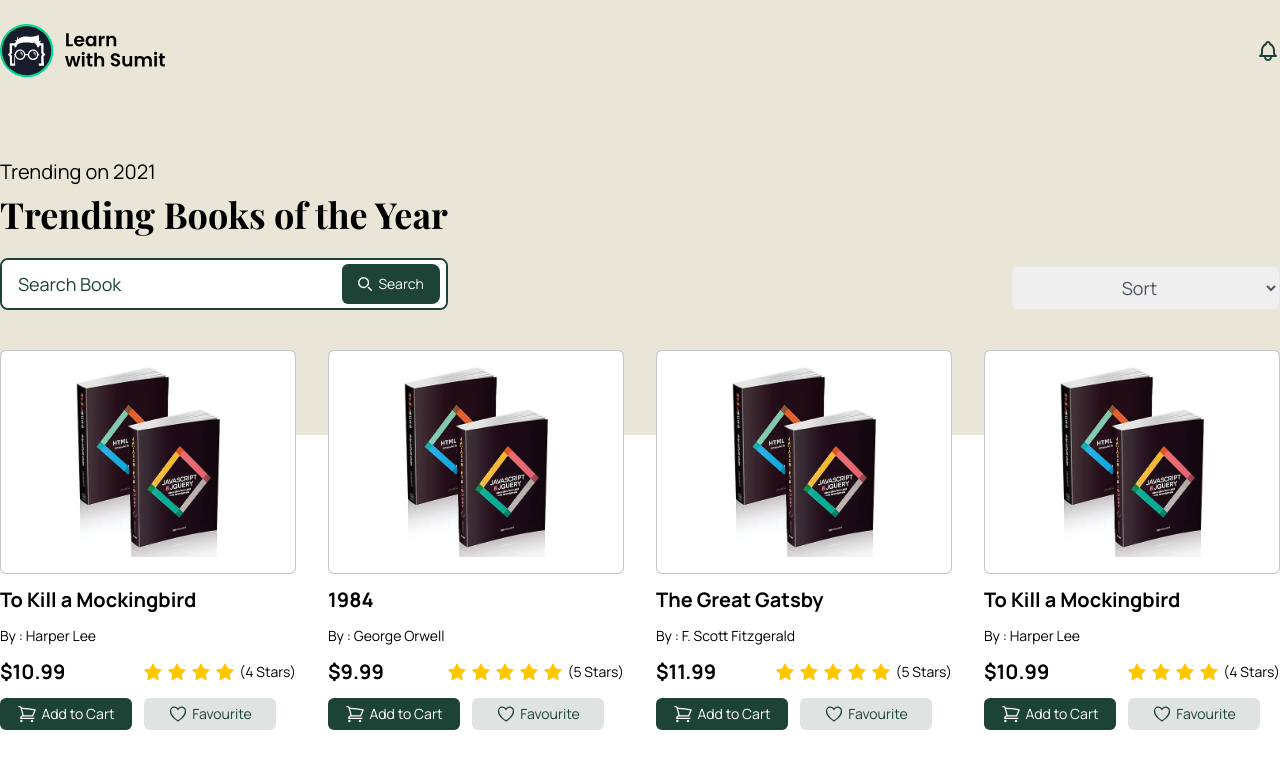
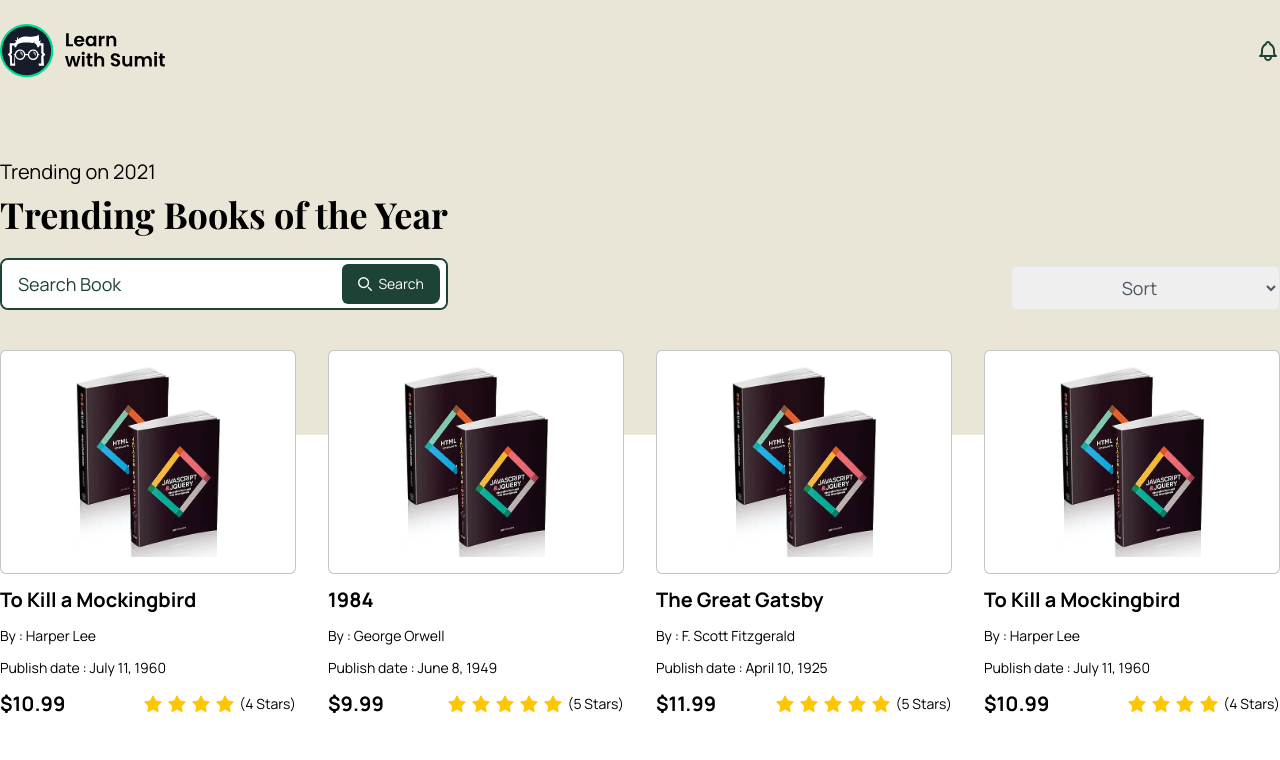
Before and after one commit to IktedarRajin24/Book-finder, a React (Vite) app: page / in a window 1280 px wide. Shown: the top 760 px of the page. Built offline with nearby package versions, Linux system fonts and the light colour scheme.

Commit message:
sorting feature added

```diff
--- a/src/Components/Actions.jsx
+++ b/src/Components/Actions.jsx
@@ -1,6 +1,6 @@
 import React from "react";
 
-const Actions = () => {
+const Actions = ({ onSortBooks }) => {
   return (
     <header className="mb-8 lg:mb-10 mx-auto max-w-7xl">
       <div className="mx-auto flex items-end justify-between max-md:max-w-[95%] max-md:flex-col max-md:items-start max-md:space-y-4">
@@ -51,6 +51,7 @@ const Actions = () => {
             className="cursor-pointer rounded-md border px-4 py-2 text-center text-gray-600"
             name="sortBy"
             id="sortBy"
+            onChange={(e) => onSortBooks(e.target.value)}
           >
             <option value="">Sort</option>
             <option value="name_asc">Name (A-Z)</option>
--- a/src/Components/Book.jsx
+++ b/src/Components/Book.jsx
@@ -1,20 +1,24 @@
 import React from "react";
 
 const Book = ({ book }) => {
+  const { image, title, author, publish_date, rating } = book;
   return (
-    <div className="space-y-3">
+    <div className="space-y-3 h-[450px] relative">
       <div className="flex items-center justify-center rounded-md border border-[#324251]/30 bg-white p-4">
-        <img className="max-w-[144px]" src={book.image} alt="book name" />
+        <img className="max-w-[144px]" src={image} alt="book name" />
       </div>
       <div className="space-y-3">
-        <h4 className="text-lg font-bold lg:text-xl">{book.title}</h4>
+        <h4 className="text-lg font-bold lg:text-xl">{title}</h4>
         <p className="text-xs lg:text-sm">
-          By : <span>{book.author}</span>
+          By : <span>{author}</span>
+        </p>
+        <p className="text-xs lg:text-sm">
+          Publish date : <span>{publish_date}</span>
         </p>
         <div className="flex items-center justify-between">
           <h4 className="text-lg font-bold lg:text-xl">${book.price}</h4>
           <div className="flex items-center space-x-1">
-            {Array.from({ length: book.rating }).map((_, index) => (
+            {Array.from({ length: rating }).map((_, index) => (
               <img
                 key={index}
                 src="./images/star.svg"
@@ -22,11 +26,11 @@ const Book = ({ book }) => {
                 className="w-5 h-5"
               />
             ))}
-            <span className="text-xs lg:text-sm">({book.rating} Stars)</span>
+            <span className="text-xs lg:text-sm">({rating} Stars)</span>
           </div>
         </div>
 
-        <div className="flex items-center gap-3 text-xs lg:text-sm">
+        <div className="flex items-center gap-3 text-xs lg:text-sm absolute bottom-0">
           <button className="flex min-w-[132px] items-center justify-center gap-1 rounded-md bg-[#1C4336] py-1.5 text-white transition-all hover:opacity-80 lg:py-1.5">
             <svg
               xmlns="http://www.w3.org/2000/svg"
--- a/src/Components/Main.jsx
+++ b/src/Components/Main.jsx
@@ -1,8 +1,8 @@
-import React from "react";
+import React, { useState } from "react";
 import Actions from "./Actions";
 import Books from "./Books";
 
-const books = [
+const allBooks = [
   {
     id: 1,
     title: "To Kill a Mockingbird",
@@ -186,9 +186,29 @@ const books = [
 ];
 
 const Main = () => {
+  const [books, setBooks] = useState(allBooks);
+  const handleSortBooks = (sortBy) => {
+    let sortedBooks;
+    if (sortBy === "name_asc") {
+      sortedBooks = books.sort((a, b) => a.title.localeCompare(b.title));
+    } else if (sortBy === "name_desc") {
+      sortedBooks = books.sort((a, b) => b.title.localeCompare(a.title));
+    } else if (sortBy === "year_asc") {
+      sortedBooks = books.sort(
+        (a, b) => a.publish_date.split(", ")[1] - b.publish_date.split(", ")[1]
+      );
+    } else if (sortBy === "year_desc") {
+      sortedBooks = books.sort(
+        (a, b) => b.publish_date.split(", ")[1] - a.publish_date.split(", ")[1]
+      );
+    } else {
+      sortedBooks = books;
+    }
+    setBooks([...sortedBooks]);
+  };
   return (
     <main className="my-10 lg:my-14">
-      <Actions />
+      <Actions onSortBooks={handleSortBooks} />
       <Books books={books} />
     </main>
   );
```
